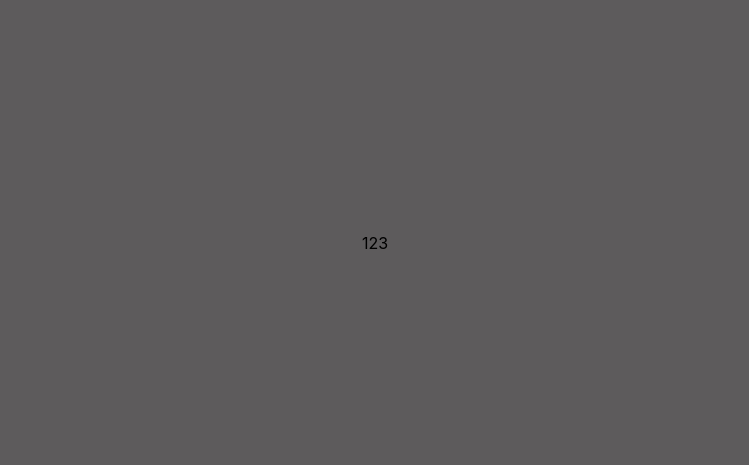
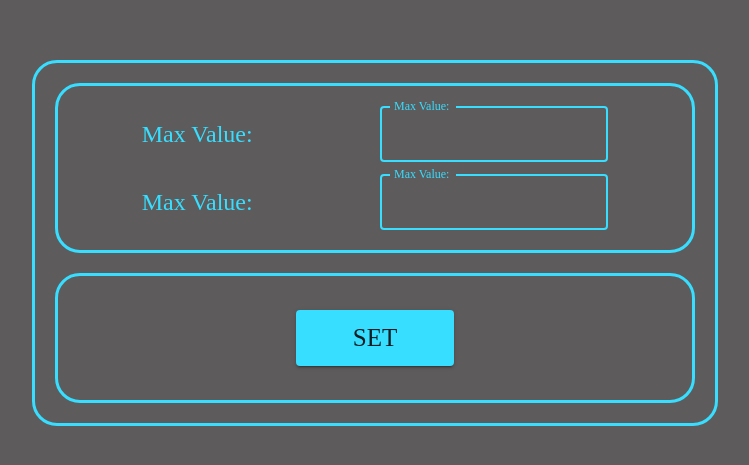
Before and after one commit to RomanAlxndrvch/Counter2, a React (Create React App) app: page /set in a window 1280 px wide. Shown: the part 157-622 px from the top of the page, without its empty margins (265-1014 px from the left). Built offline with nearby package versions, Linux system fonts and the light colour scheme.

Commit message:
Css and Router is done

```diff
--- a/src/App.tsx
+++ b/src/App.tsx
@@ -13,6 +13,7 @@ function App() {
                 <div className={classes.App}>
                     <Routes>
                         <Route path={'/'} element={<Counter/>}/>
+                        <Route path={'/counter'} element={<Counter/>}/>
                         <Route path={'/set'} element={<CounterSetter/>}/>
                     </Routes>
                 </div>
--- a/src/components/Counter/Counter.tsx
+++ b/src/components/Counter/Counter.tsx
@@ -1,7 +1,7 @@
 import classes from "./Counter.module.css";
 import React from "react";
 import {Button} from "@mui/material";
-import {NavLink, useNavigate} from "react-router-dom";
+import {useNavigate} from "react-router-dom";
 
 const Counter = () => {
     const navigate = useNavigate()
--- /dev/null
+++ b/src/components/CounterSetter/CounterSetter.module.css
@@ -0,0 +1,51 @@
+
+.counter_setter {
+    width: 50vw;
+    height: 40vh;
+    border: var(--main-color-1) 3px solid;
+    border-radius: 25px;
+    display: flex;
+    flex-direction: column;
+    justify-content: space-between;
+    padding: 20px;
+    gap: 20px;
+}
+
+.input_container {
+    display: flex;
+    align-items: center;
+    justify-content: space-around;
+
+}
+
+.settings_container {
+    display: flex;
+    flex-direction: column;
+    justify-content: space-between;
+    height: 40%;
+
+    border: var(--main-color-1) 3px solid;
+    border-radius: 25px;
+    padding: 20px;
+}
+
+.text {
+    font-size: 24px;
+    color: var(--main-color-1);
+    font-family: 'Times New Roman';
+}
+
+
+.btn_container {
+    border: var(--main-color-1) 3px solid;
+    border-radius: 25px;
+
+    height: 40%;
+    display: flex;
+    justify-content: center;
+    align-items: center;
+}
+
+.btn {
+    width: 25%;
+}
--- a/src/components/CounterSetter/CounterSetter.tsx
+++ b/src/components/CounterSetter/CounterSetter.tsx
@@ -1,10 +1,37 @@
 import React from "react";
+import classes from './CounterSetter.module.css'
+import {Button, TextField, ThemeProvider} from "@mui/material";
+import {theme} from "../Theme";
+import {useNavigate} from "react-router-dom";
+import InputForm from "./InputForm/InputForm";
+
 
 const CounterSetter = () => {
+    const navigate = useNavigate()
+
+    const counterSetterBtnHandler = () => {
+        navigate('/counter')
+    }
+
     return (
-        <div>
-            123
-        </div>
+        <ThemeProvider theme={theme}>
+            <div className={classes.counter_setter}>
+                <div className={classes.settings_container}>
+
+                    <InputForm/>
+
+                    <InputForm/>
+                </div>
+
+                <div className={classes.btn_container}>
+                    <Button className={classes.btn} variant={"contained"} onClick={counterSetterBtnHandler}>Set</Button>
+                </div>
+
+            </div>
+
+
+        </ThemeProvider>
+
     )
 }
 
--- /dev/null
+++ b/src/components/CounterSetter/InputForm/InputForm.module.css
@@ -0,0 +1,13 @@
+.input_container {
+    display: flex;
+    align-items: center;
+    justify-content: space-around;
+
+}
+
+
+.text {
+    font-size: 24px;
+    color: var(--main-color-1);
+    font-family: 'Times New Roman';
+}
--- /dev/null
+++ b/src/components/CounterSetter/InputForm/InputForm.tsx
@@ -0,0 +1,19 @@
+import React from "react";
+import {theme} from "../../Theme";
+import classes from "./InputForm.module.css";
+import {TextField} from "@mui/material";
+
+
+const InputForm = () => {
+    return (
+        <div className={classes.input_container}>
+            <span className={classes.text}>Max Value: </span> <TextField
+            type={"number"}
+            label="Max Value:"
+            focused
+        />
+        </div>
+    )
+}
+
+export default InputForm
--- a/src/components/Theme.tsx
+++ b/src/components/Theme.tsx
@@ -1,16 +1,45 @@
 import React from "react";
 import {createTheme} from "@mui/material";
+
+
+const mainColor = '#37DEFF'
 
 export const theme = createTheme({
     palette: {
         primary: {
-            main: "#37DEFF"
+            main: mainColor
         },
     },
     typography: {
         fontFamily: 'Times New Roman',
         button: {
             fontSize: "25px",
+        },
+    },
+    components: {
+        MuiOutlinedInput: {
+            styleOverrides: {
+                notchedOutline: {
+                    ":hover": {},
+                    borderColor: mainColor,
+                    color: mainColor,
+
+                },
+                root: {
+                    color: mainColor,
+                    borderColor: mainColor
+                },
+
+            }
         }
+        ,
+        MuiInputLabel: {
+            styleOverrides: {
+                outlined: {
+                    color: mainColor,
+                    fontSize: '16px'
+                }
+            }
+        },
     }
 })
```
